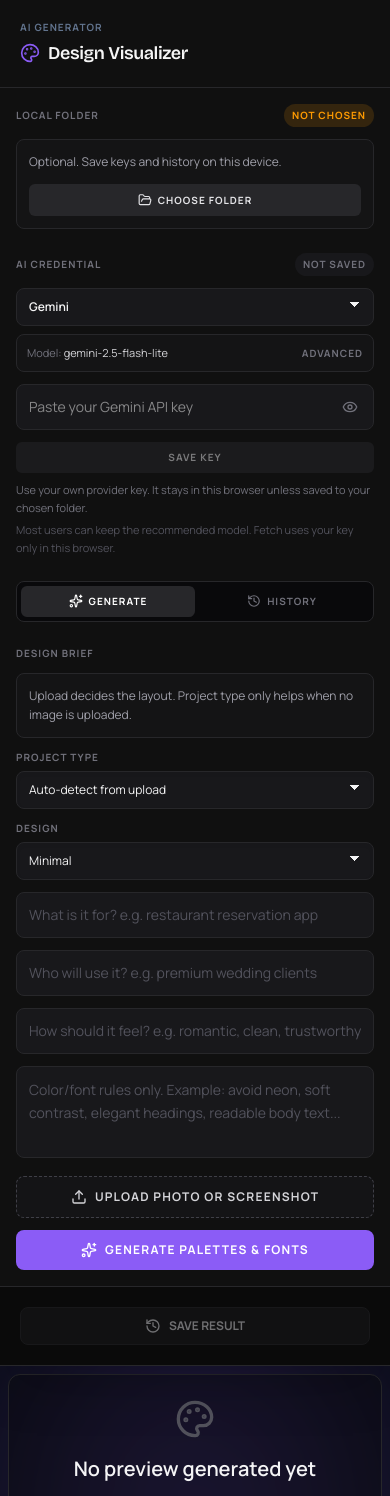
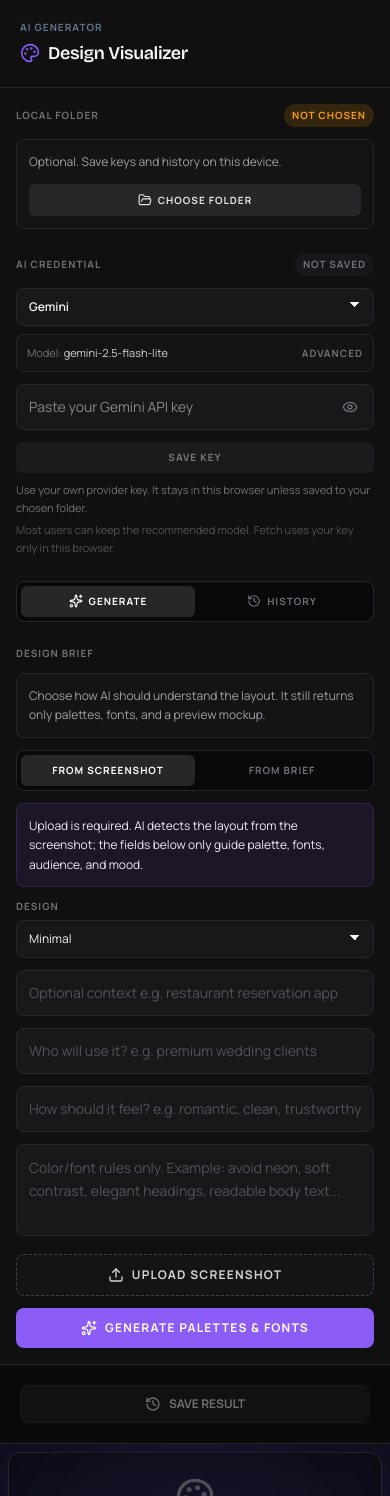
Before and after one commit to noobster97/system-visualizer, a React (Vite) app: page / in a window 390 px wide. Shown: the top 1496 px of the page. Built offline with nearby package versions, Linux system fonts and the light colour scheme; a web font is replaced by a local one.

Commit message:
Add screenshot and brief generation modes

```diff
--- a/src/App.tsx
+++ b/src/App.tsx
@@ -35,10 +35,13 @@ type DesignBrief = {
   notes: string;
 };
 
+type InputMode = 'screenshot' | 'brief';
+
 type SavedGeneration = {
   id: string;
   createdAt: string;
   intent: string;
+  inputMode?: InputMode;
   brief?: DesignBrief;
   imageName?: string;
   palettes: Palette[];
@@ -157,11 +160,14 @@ async function readHistoryFiles(directoryHandle: any): Promise<SavedGeneration[]
   }
 }
 
-function buildBriefPrompt(brief: DesignBrief) {
+function buildBriefPrompt(brief: DesignBrief, inputMode: InputMode, hasUploadedImage: boolean) {
   const isAutoProjectType = brief.systemType === autoProjectType;
+  const modeLabel = inputMode === 'screenshot' ? 'From Screenshot' : 'From Brief';
   return [
-    `Project type: ${brief.systemType}`,
-    `Project type rule: ${isAutoProjectType ? 'Auto-detect the interface type from the uploaded image when present, otherwise infer it from the written brief.' : 'Use this as project context only. If an uploaded image conflicts with it, keep the uploaded layout structure.'}`,
+    `Input mode: ${modeLabel}`,
+    `Uploaded screenshot provided: ${hasUploadedImage ? 'Yes' : 'No'}`,
+    `Project type: ${inputMode === 'screenshot' ? autoProjectType : brief.systemType}`,
+    `Project type rule: ${inputMode === 'screenshot' ? 'Auto-detect the interface type and layout from the uploaded image. Do not ask the user for project type in this mode.' : isAutoProjectType ? 'Auto-detect the interface type from the written brief.' : 'Use this as the main structure guide when no image is uploaded.'}`,
     `Design type: ${brief.designType}`,
     `Industry/use case: ${brief.industry || 'Not specified'}`,
     `Target audience: ${brief.audience || 'Not specified'}`,
@@ -255,6 +261,7 @@ export default function App() {
   const [showApiKey, setShowApiKey] = useState(false);
   const [folderHandle, setFolderHandle] = useState<any | null>(null);
   const [folderName, setFolderName] = useState('');
+  const [inputMode, setInputMode] = useState<InputMode>('screenshot');
   const [brief, setBrief] = useState<DesignBrief>(emptyBrief);
   const [uploadedImage, setUploadedImage] = useState<UploadedImage | null>(null);
   const [palettes, setPalettes] = useState<Palette[]>([]);
@@ -283,7 +290,7 @@ export default function App() {
 
   const colors = isDark ? selectedPalette.colors.dark : selectedPalette.colors.light;
   const hasGenerated = palettes.length > 0;
-  const currentBriefPrompt = buildBriefPrompt(brief);
+  const currentBriefPrompt = buildBriefPrompt(brief, inputMode, Boolean(uploadedImage));
   const isFolderPickerSupported = typeof window !== 'undefined' && 'showDirectoryPicker' in window;
   const cooldownRemaining = Math.max(0, Math.ceil((nextGenerateAt - now) / 1000));
   const isGenerateBlocked = isGenerating || cooldownRemaining > 0;
@@ -313,6 +320,13 @@ export default function App() {
 
   const updateBrief = (key: keyof DesignBrief, value: string) => {
     setBrief((current) => ({ ...current, [key]: value }));
+  };
+
+  const updateInputMode = (mode: InputMode) => {
+    setInputMode(mode);
+    if (mode === 'screenshot') {
+      setBrief((current) => ({ ...current, systemType: autoProjectType }));
+    }
   };
 
   const loadModels = async () => {
@@ -426,7 +440,12 @@ export default function App() {
       return;
     }
 
-    if (!briefHasInput(brief) && !uploadedImage) {
+    if (inputMode === 'screenshot' && !uploadedImage) {
+      setError('Upload a screenshot first. This mode uses the uploaded UI as the preview layout reference.');
+      return;
+    }
+
+    if (inputMode === 'brief' && !briefHasInput(brief)) {
       setError('Add at least one brief detail or upload a photo/screenshot first.');
       return;
     }
@@ -441,7 +460,7 @@ export default function App() {
         provider: aiProvider,
         model: aiModel,
         userIntent: currentBriefPrompt,
-        image: uploadedImage ? { mimeType: uploadedImage.mimeType, data: uploadedImage.data } : undefined,
+        image: inputMode === 'screenshot' && uploadedImage ? { mimeType: uploadedImage.mimeType, data: uploadedImage.data } : undefined,
       });
       setPalettes(generation.palettes);
       setPreviewComponents(generation.components);
@@ -510,8 +529,9 @@ export default function App() {
       id: `history-${Date.now()}`,
       createdAt: new Date().toISOString(),
       intent: currentBriefPrompt,
+      inputMode,
       brief,
-      imageName: uploadedImage?.name,
+      imageName: inputMode === 'screenshot' ? uploadedImage?.name : undefined,
       palettes: nextPalettes,
       components: nextComponents,
       previewCopy: nextPreviewCopy,
@@ -766,10 +786,33 @@ export default function App() {
               <section>
                 <h3 className={`text-[10px] font-bold uppercase tracking-widest mb-3 ${isDark ? 'text-zinc-500' : 'text-slate-400'}`}>Design Brief</h3>
                 <div className={`mb-3 rounded-lg border p-3 text-xs leading-relaxed ${isDark ? 'border-zinc-800 bg-zinc-900/50 text-zinc-400' : 'border-slate-200 bg-slate-50 text-slate-600'}`}>
-                  Upload decides the layout. Project type only helps when no image is uploaded.
-                </div>
-                <div className="grid grid-cols-1 sm:grid-cols-2 gap-3">
-                  <div>
+                  Choose how AI should understand the layout. It still returns only palettes, fonts, and a preview mockup.
+                </div>
+                <div className={`mb-3 grid grid-cols-2 rounded-lg p-1 ${isDark ? 'bg-zinc-950 border border-zinc-800' : 'bg-slate-100 border border-slate-200'}`}>
+                  <button
+                    type="button"
+                    onClick={() => updateInputMode('screenshot')}
+                    className={`rounded-md py-2 text-[10px] font-bold uppercase tracking-widest ${inputMode === 'screenshot' ? (isDark ? 'bg-zinc-800 text-white' : 'bg-white text-slate-900 shadow-sm') : (isDark ? 'text-zinc-500 hover:text-zinc-300' : 'text-slate-500 hover:text-slate-800')}`}
+                  >
+                    From Screenshot
+                  </button>
+                  <button
+                    type="button"
+                    onClick={() => updateInputMode('brief')}
+                    className={`rounded-md py-2 text-[10px] font-bold uppercase tracking-widest ${inputMode === 'brief' ? (isDark ? 'bg-zinc-800 text-white' : 'bg-white text-slate-900 shadow-sm') : (isDark ? 'text-zinc-500 hover:text-zinc-300' : 'text-slate-500 hover:text-slate-800')}`}
+                  >
+                    From Brief
+                  </button>
+                </div>
+
+                {inputMode === 'screenshot' && (
+                  <div className={`mb-3 rounded-lg border p-3 text-xs leading-relaxed ${isDark ? 'border-violet-500/20 bg-violet-500/10 text-violet-100' : 'border-violet-200 bg-violet-50 text-violet-800'}`}>
+                    Upload is required. AI detects the layout from the screenshot; the fields below only guide palette, fonts, audience, and mood.
+                  </div>
+                )}
+
+                {inputMode === 'brief' && (
+                  <div className="mb-3">
                     <label className={`text-[10px] font-bold uppercase tracking-widest block mb-1.5 ${isDark ? 'text-zinc-500' : 'text-slate-500'}`}>Project Type</label>
                     <select
                       value={brief.systemType}
@@ -779,6 +822,9 @@ export default function App() {
                       {systemTypes.map((option) => <option key={option} value={option}>{option}</option>)}
                     </select>
                   </div>
+                )}
+
+                <div className="grid grid-cols-1 sm:grid-cols-2 gap-3">
                   <div>
                     <label className={`text-[10px] font-bold uppercase tracking-widest block mb-1.5 ${isDark ? 'text-zinc-500' : 'text-slate-500'}`}>Design</label>
                     <select
@@ -795,7 +841,7 @@ export default function App() {
                   <input
                     value={brief.industry}
                     onChange={(event) => updateBrief('industry', event.target.value)}
-                    placeholder="What is it for? e.g. restaurant reservation app"
+                    placeholder={inputMode === 'screenshot' ? 'Optional context e.g. restaurant reservation app' : 'What is it for? e.g. restaurant reservation app'}
                     className={`w-full text-sm px-3 py-3 rounded-lg border outline-none ${isDark ? 'bg-zinc-900 border-zinc-800 text-zinc-100 placeholder:text-zinc-600' : 'bg-slate-50 border-slate-200 text-slate-900 placeholder:text-slate-400'}`}
                   />
                   <input
@@ -818,15 +864,17 @@ export default function App() {
                   />
                 </div>
 
+                {inputMode === 'screenshot' && (
                   <div className="mt-3">
                     <label className={`flex items-center justify-center gap-2 w-full py-3 rounded-lg border border-dashed text-xs font-bold uppercase tracking-widest cursor-pointer transition-colors ${isDark ? 'border-zinc-700 hover:border-zinc-500 bg-zinc-900/70 text-zinc-300' : 'border-slate-300 hover:border-slate-400 bg-slate-50 text-slate-600'}`}>
                       <Upload className="w-4 h-4" />
-                    Upload Photo or Screenshot
+                      Upload Screenshot
                       <input type="file" accept="image/*" onChange={handleImageUpload} className="hidden" />
                     </label>
                   </div>
-
-                {uploadedImage && (
+                )}
+
+                {inputMode === 'screenshot' && uploadedImage && (
                   <div className={`mt-3 flex items-center gap-3 rounded-lg border p-2 ${isDark ? 'bg-zinc-900 border-zinc-800' : 'bg-slate-50 border-slate-200'}`}>
                     <img src={uploadedImage.previewUrl} alt="" className="h-12 w-16 object-cover rounded-md border border-black/10" />
                     <div className="min-w-0 flex-1">
--- a/src/designGenerator.ts
+++ b/src/designGenerator.ts
@@ -517,6 +517,9 @@ Reference mode:
 ${referenceMode}
 
 Rules:
+- Read "Input mode" in the user design intent carefully:
+  From Screenshot means the attached image is required and must drive previewCanvas layout, component placement, density, and visual hierarchy. Written fields are only context for palette, font, mood, audience, and safe generic labels.
+  From Brief means there is no screenshot driving layout, so the written project type/use case/design style must drive previewCanvas.
 - Return exactly 10 options.
 - Return 4 to 8 preview component names that match the selected system and prompt. These are user-facing component chips, not code. Examples: Top Navigation, Hero Showcase, Reservation Cards, Booking Form, Product Grid, Analytics Table, Client Queue, Footer Links.
 - Return previewCopy that represents the user's written prompt and uploaded image/reference in safe generic UI labels. This is REQUIRED because the app displays these labels directly in the mockup. Use it for brand/project label, hero title, short description, nav items, card titles, stats, rows, form fields, and footer labels.
@@ -535,7 +538,7 @@ Rules:
 - If an uploaded image is provided, use it as the primary reference for what the mockup should represent: infer the screen type, main UI regions, component emphasis, density, spacing rhythm, and likely content categories. Do not display or copy the uploaded image itself.
 - If an uploaded image is provided, previewCanvas must feel like a simplified clone of the uploaded UI structure: same broad layout, same major region placement, similar component density, similar spacing rhythm, and similar visual hierarchy. Apply new palette/font choices to that structure.
 - If an uploaded image is provided, infer component/content labels from its UI type and visual structure, but do not copy exact text, names, logos, faces, private data, or unique identifiers. Rewrite into generic labels that match the user's project and detected or selected Project type.
-- Return previewCanvas as the primary controlled layout preview. This is REQUIRED and the app renders it directly. It must be a safe look-a-like of the uploaded screenshot or prompt layout, not a generic template:
+- Return previewCanvas as the primary controlled layout preview. This is REQUIRED and the app renders it directly. It must be complete enough to stand alone, because the app should not invent the layout after your response. It must be a safe look-a-like of the uploaded screenshot or prompt layout, not a generic template:
   aspect: desktop, mobile, square
   items: 24 to 70 positioned primitive shapes across the whole preview canvas. Use enough primitives to express the page structure without copying exact text or logos. Prefer 36 to 60 items for detailed desktop/dashboard mockups and 24 to 42 items for mobile/simple screens. Each item uses:
     kind: box, line, heading, text, media, button, avatar, divider
```
Lines whose indentation alone changed are shown as unchanged.
